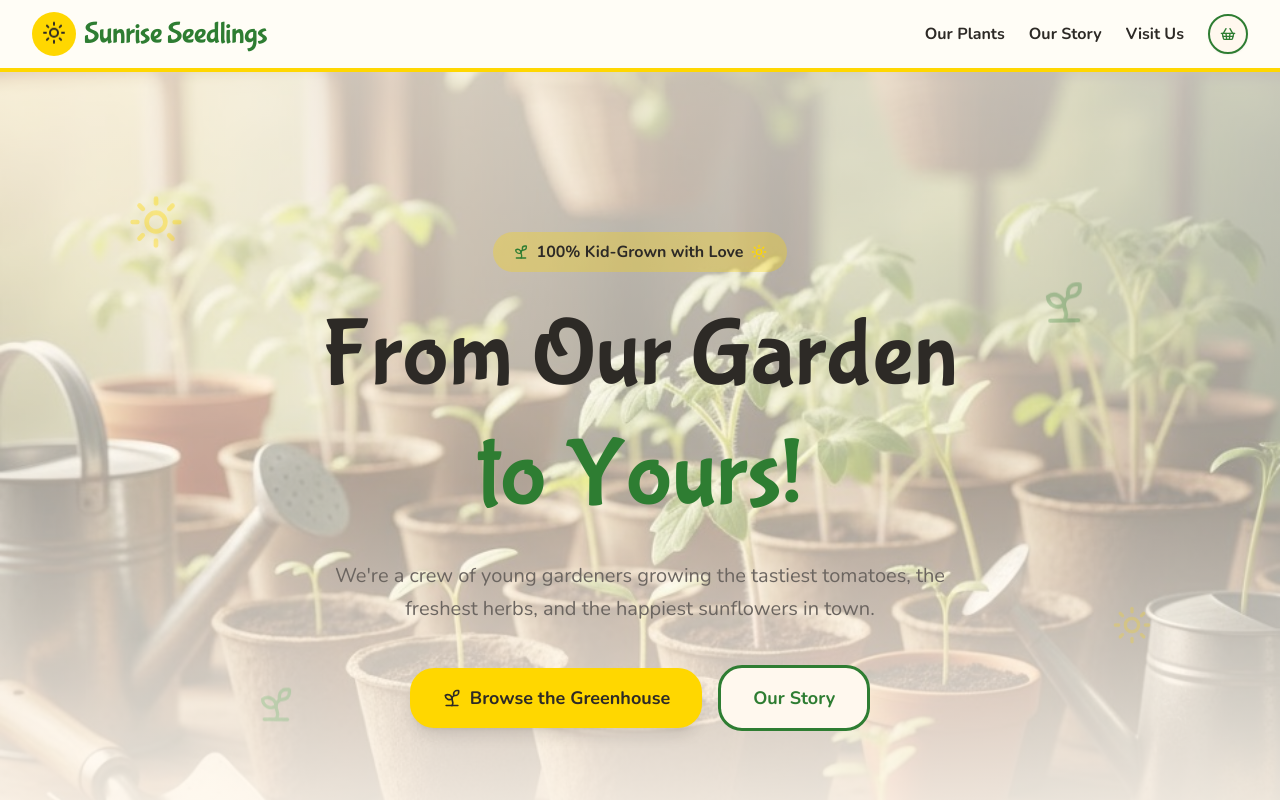
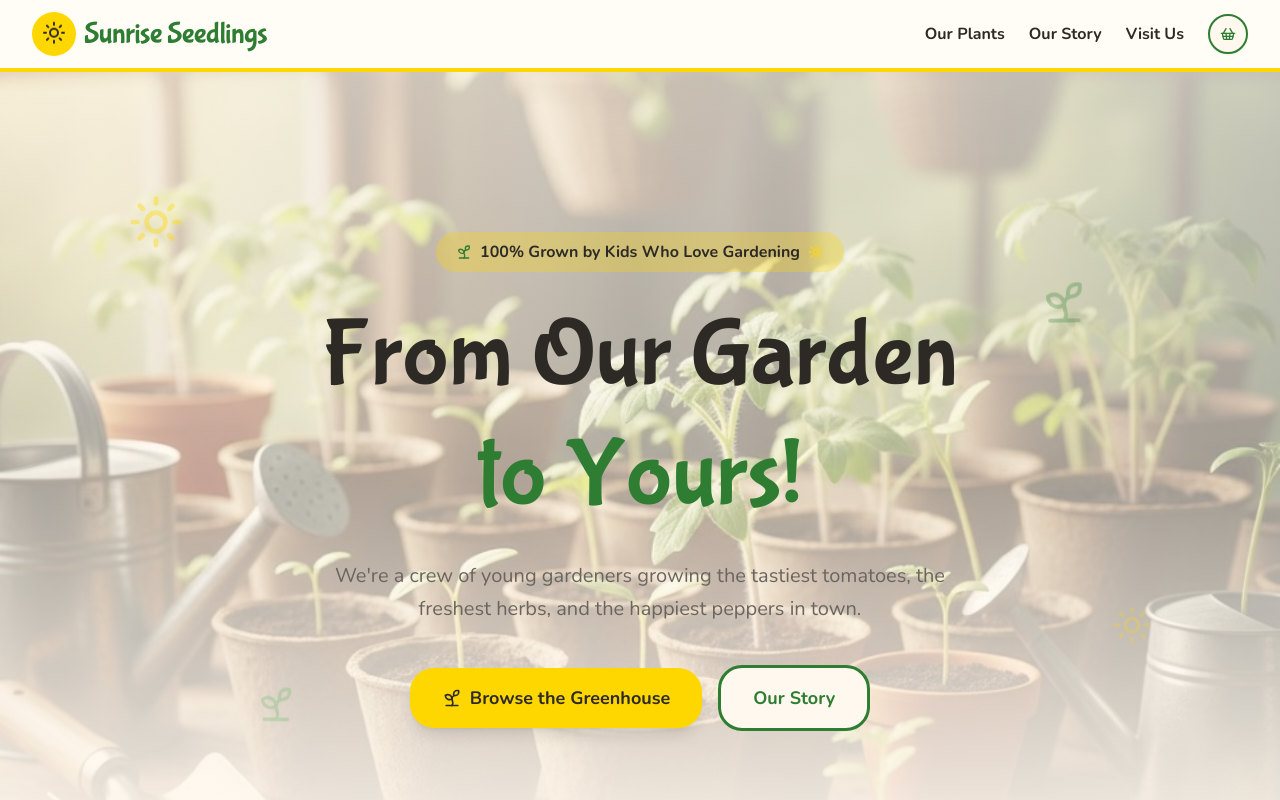
Before and after one commit to coreyfmiller/sunriseseedlings, a Next.js app: page / in a window 1280 px wide. Shown: the top 800 px of the page. Built offline with nearby package versions, Linux system fonts and the light colour scheme.

Commit message:
Update hero badge and description copy

```diff
--- a/components/hero.tsx
+++ b/components/hero.tsx
@@ -37,7 +37,7 @@
         {/* Fun badge */}
         <span className="mb-6 inline-flex items-center gap-2 rounded-full bg-sun-yellow/30 px-5 py-2 text-sm font-bold text-foreground md:text-base">
           <Sprout className="h-4 w-4 text-garden-green" aria-hidden="true" />
-          100% Kid-Grown with Love
+          100% Grown by Kids Who Love Gardening
           <Sun className="h-4 w-4 text-sun-yellow" aria-hidden="true" />
         </span>
 
@@ -48,8 +48,7 @@
         </h1>
 
         <p className="mt-6 max-w-2xl text-lg leading-relaxed text-muted-foreground md:text-xl">
-          We&apos;re a crew of young gardeners growing the tastiest tomatoes,
-          the freshest herbs, and the happiest sunflowers in town.
+          We&apos;re a crew of young gardeners growing the tastiest tomatoes, the freshest herbs, and the happiest peppers in town.
         </p>
 
         <div className="mt-10 flex flex-col items-center gap-4 sm:flex-row">
```
